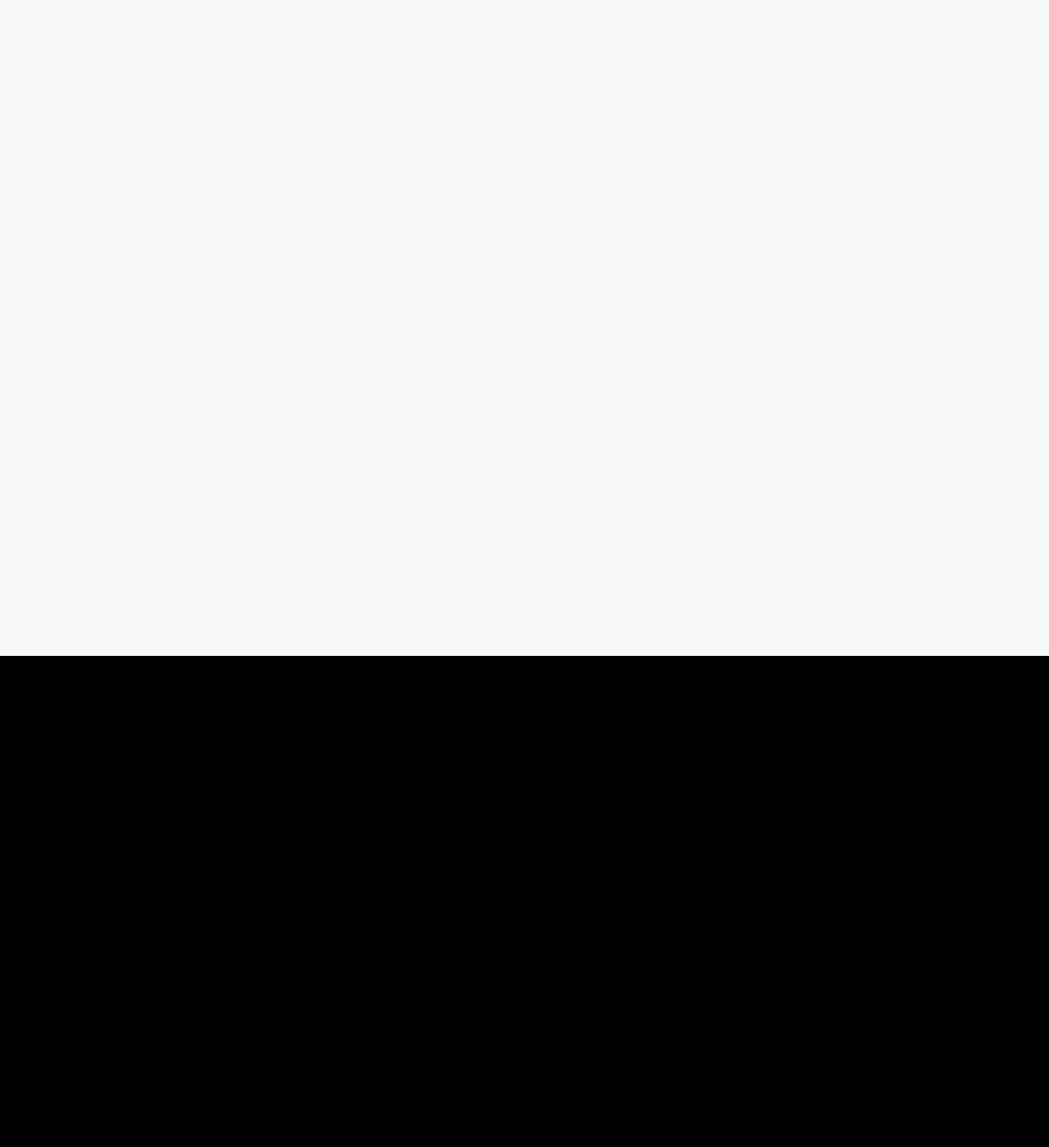
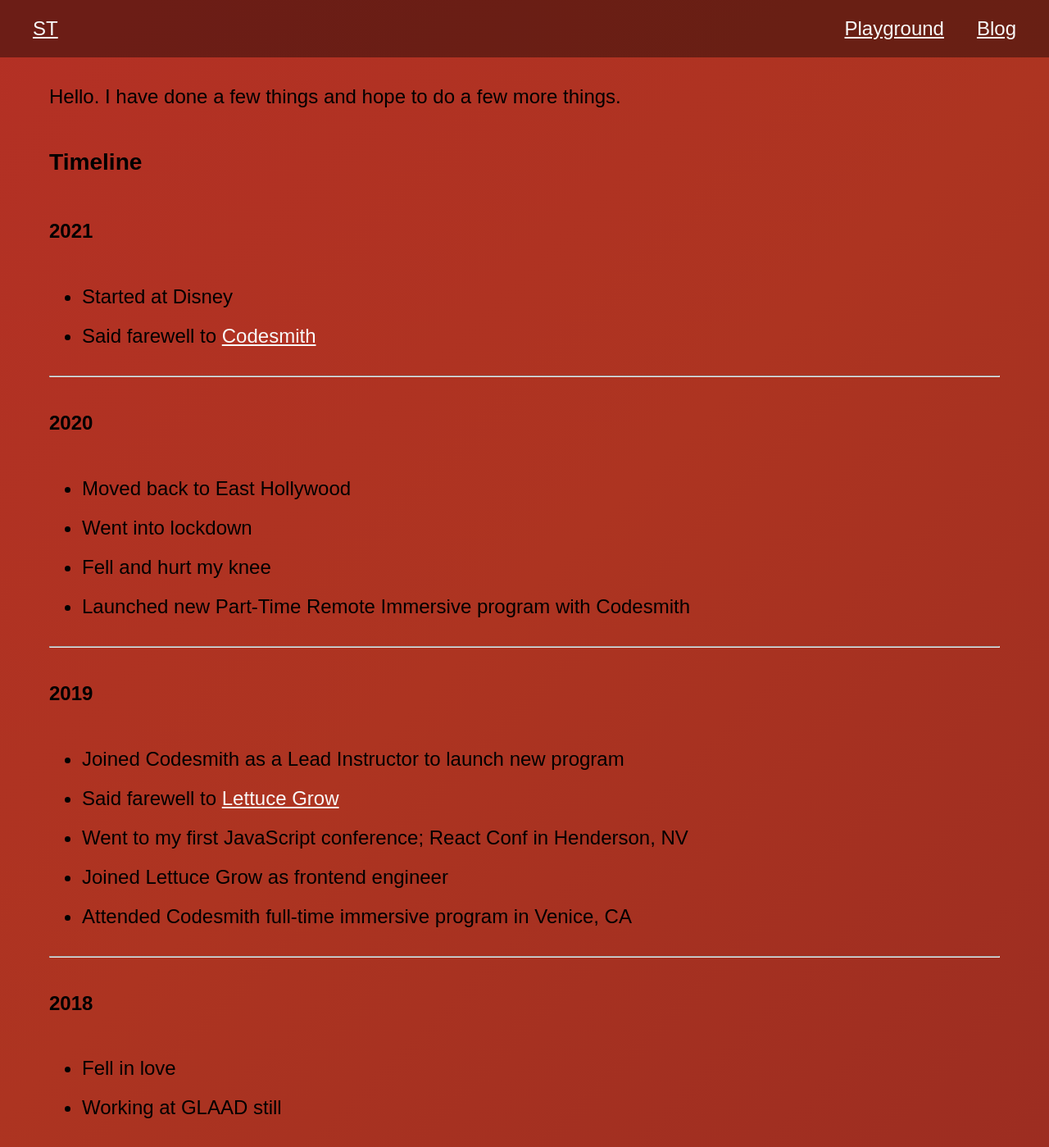
Before and after one commit to shaneallantaylor/st, a Next.js app: page / in a window 1280 px wide. Shown: the whole page at 82% size. Before the commit the page ends 800 px from the top, so only its background shows below. Built offline with nearby package versions, Linux system fonts and the light colour scheme.

Commit message:
basic content ideas

```diff
--- /dev/null
+++ b/components/Header.js
@@ -0,0 +1,44 @@
+import styled from 'styled-components';
+import Link from 'next/link';
+
+const StyledHeader = styled.header`
+  height: 70px;
+  width: 100%;
+  background-color: hsla(0, 0%, 0%, 0.4);
+`;
+
+const Nav = styled.nav`
+  width: 100%;
+  display: flex;
+  justify-content: flex-end;
+  height: 100%;
+  padding: 0 20px;
+`;
+
+const NavItem = styled.div`
+  display: flex;
+  align-items: center;
+  height: 100%;
+  padding: 0 20px;
+  &:first-child {
+    margin-right: auto;
+  }
+`;
+
+export default function Header() {
+  return (
+    <StyledHeader>
+      <Nav>
+        <NavItem>
+          <Link href="/">ST</Link>
+        </NavItem>
+        <NavItem>
+          <Link href="/playground">Playground</Link>
+        </NavItem>
+        <NavItem>
+          <Link href="/blog">Blog</Link>
+        </NavItem>
+      </Nav>
+    </StyledHeader>
+  );
+}
--- a/components/Home.js
+++ b/components/Home.js
@@ -1,7 +1,52 @@
 export default function Home() {
   return (
     <div>
-      <p>We're home</p>
+      <p>Hello. I have done a few things and hope to do a few more things.</p>
+      <h3>Timeline</h3>
+      <h4>2021</h4>
+      <ul>
+        <li>Started at Disney</li>
+        <li>
+          Said farewell to{' '}
+          <a href="https://www.codesmith.io" target="_blank" rel="noreferrer">
+            Codesmith
+          </a>
+        </li>
+      </ul>
+      <hr />
+      <h4>2020</h4>
+      <ul>
+        <li>Moved back to East Hollywood</li>
+        <li>Went into lockdown</li>
+        <li>Fell and hurt my knee</li>
+        <li>Launched new Part-Time Remote Immersive program with Codesmith</li>
+      </ul>
+      <hr />
+      <h4>2019</h4>
+      <ul>
+        <li>Joined Codesmith as a Lead Instructor to launch new program</li>
+        <li>
+          Said farewell to{' '}
+          <a
+            href="https://www.lettucegrow.com"
+            target="_blank"
+            rel="noreferrer"
+          >
+            Lettuce Grow
+          </a>
+        </li>
+        <li>
+          Went to my first JavaScript conference; React Conf in Henderson, NV
+        </li>
+        <li>Joined Lettuce Grow as frontend engineer</li>
+        <li>Attended Codesmith full-time immersive program in Venice, CA</li>
+      </ul>
+      <hr />
+      <h4>2018</h4>
+      <ul>
+        <li>Fell in love</li>
+        <li>Working at GLAAD still</li>
+      </ul>
     </div>
   );
 }
--- a/components/Layout.js
+++ b/components/Layout.js
@@ -1,6 +1,8 @@
 import PropTypes from 'prop-types';
 import styled, { createGlobalStyle } from 'styled-components';
 import { useRouter } from 'next/router';
+
+import Header from './Header';
 
 const GlobalStyles = createGlobalStyle`
   html {
@@ -19,7 +21,11 @@ const GlobalStyles = createGlobalStyle`
     --fss: 0.8rem;
     --fsxl: 0.5rem;
     --bs: 2px 3px 4px 0 rgba(0,0,0,0.3);
+    --shift-vibrant: linear-gradient(-45deg, #ee7752, #e73c7e, #23a6d5, #23d5ab);
+    --shift-spring: linear-gradient(-45deg, #f9f7eb, #e3f1d1, #eef2bf, #d1fff4);
+    --shift-tmv: linear-gradient(-45deg, #802121, #ad3421, #bf2a2a, #ab3631);
     box-sizing: border-box;
+    font-family: sans-serif;
   }
 
   *, *:before, *:after {
@@ -27,13 +33,26 @@ const GlobalStyles = createGlobalStyle`
   }
 
   body {
-    height: 100%;
     padding: 0;
     margin: 0;
     font-size: 1.5rem;
     line-height: 2;
-    color: var(--white);
-    background: var(--white);
+    color: var(--black);
+    background: var(--shift-tmv);
+    background-size: 400% 400%;
+    animation: gradient 15s ease infinite;
+  }
+
+  @keyframes gradient {
+    0% {
+      background-position: 0% 50%;
+    }
+    50% {
+      background-position: 100% 50%;
+    }
+    100% {
+      background-position: 0% 50%;
+    }
   }
 
   #__next {
@@ -41,7 +60,7 @@ const GlobalStyles = createGlobalStyle`
   }
 
   a {
-    color: red;
+    color: var(--white);
   }
 
   a:hover {
@@ -54,15 +73,17 @@ const GlobalStyles = createGlobalStyle`
 `;
 
 const MainStyles = styled.main`
-  height: calc(100% - 65px);
+  height: 100%;
   max-width: 100vw;
   overflow-x: hidden;
+  padding: 0 60px;
 `;
 
 export default function Layout({ children }) {
   return (
     <>
       <GlobalStyles />
+      <Header />
       <MainStyles>{children}</MainStyles>
     </>
   );
```
